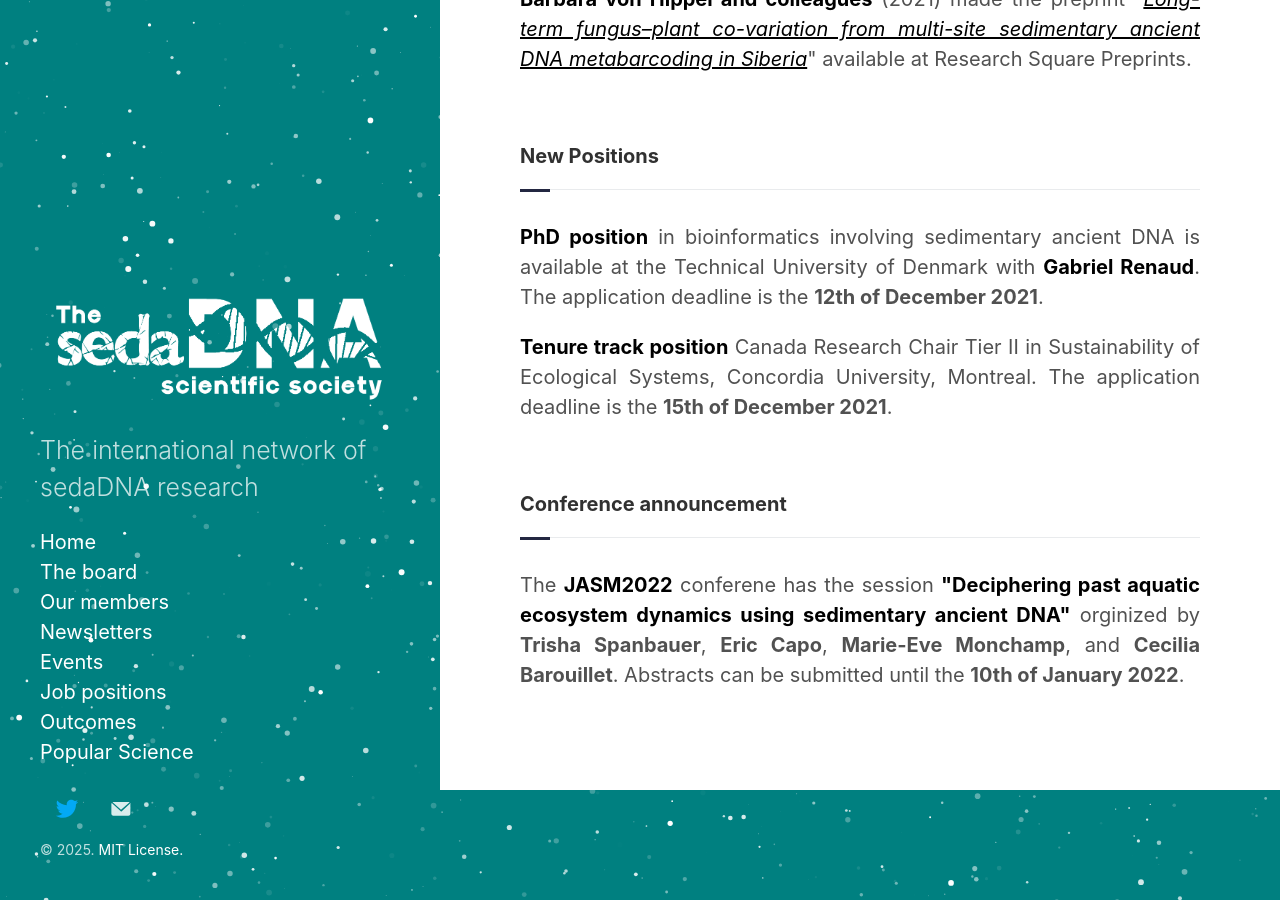
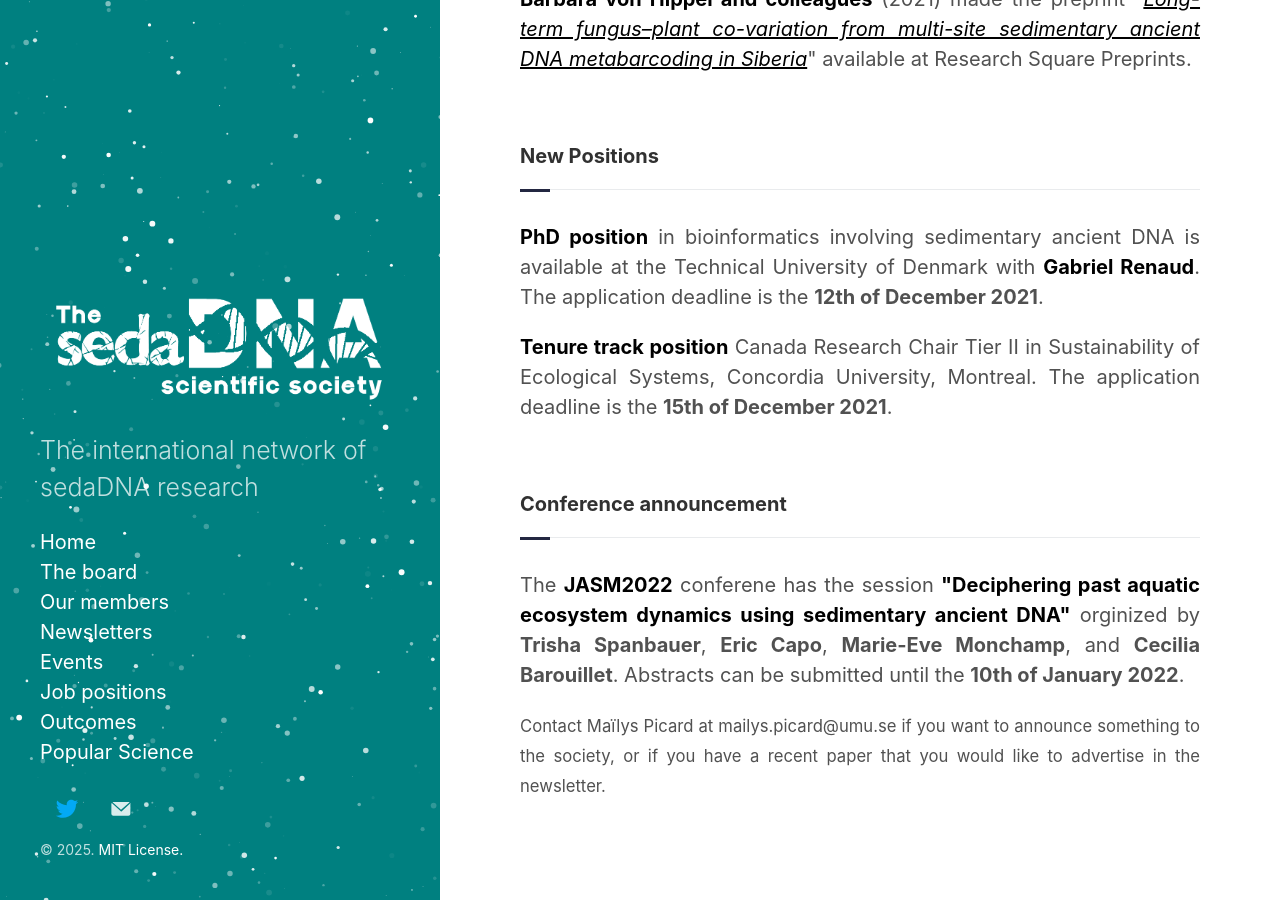
Before and after one commit to sedadna/sedadna.github.io, a Jekyll site: the page built from category/news/25-02.md, in a window 1280 px wide and 900 px high, scrolled down 1984 px. Built offline with Jekyll 4.4.1, drawn with Linux system fonts in a browser that asks for light colours.

Commit message:
Update 25-02.md

```diff
--- a/category/news/25-02.md
+++ b/category/news/25-02.md
@@ -56,3 +56,5 @@
 <h4 class="section-title underline">Conference announcement</h4>
 <p align="justify">The <a href="https://jasm2022.aquaticsocieties.org/call-for-abstracts/" target="_blank"><b> JASM2022</b></a> conferene has the session <a href="
   https://jasm2022.aquaticsocieties.org/session-list/" target="_blank"><b> "Deciphering past aquatic ecosystem dynamics using sedimentary ancient DNA"</b></a> orginized by <b>Trisha Spanbauer</b>, <b>Eric Capo</b>, <b>Marie-Eve Monchamp</b>, and <b>Cecilia Barouillet</b>. Abstracts can be submitted until the <b>10th of January 2022</b>.
+
+<p><small>Contact Maïlys Picard at mailys.picard@umu.se if you want to announce something to the society, or if you have a recent paper that you would like to advertise in the newsletter.</small></p>
```
